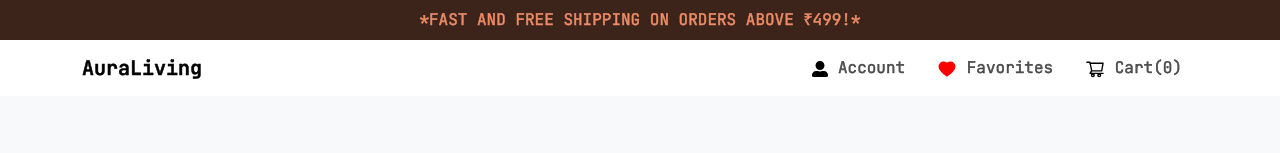
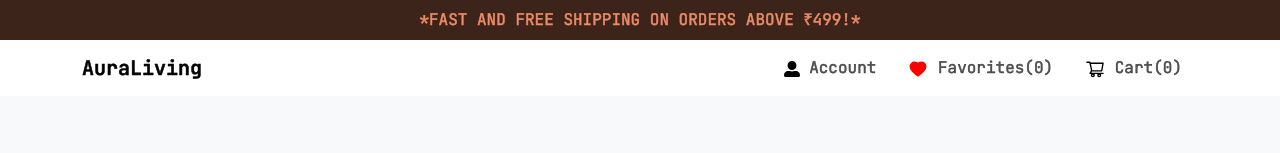
Before and after one commit to jeeveshmahajan7/AuraLiving_Frontend, a React (Vite) app: page / in a window 1280 px wide. Shown: the top 153 px of the page. Built offline with nearby package versions, Linux system fonts and the light colour scheme; no server answers.

Commit message:
feat(ui): add favorites count to navbar

```diff
--- a/src/App.jsx
+++ b/src/App.jsx
@@ -18,6 +18,7 @@ import Orders from "./pages/Orders";
 import SelectAddress from "./pages/SelectAddress";
 import AccountLayout from "./pages/AccountLayout";
 import Profile from "./components/Profile";
+import useFetch from "../useFetch";
 
 function App() {
   const [priceUpperLimit, setPriceUpperLimit] = useState(10000);
@@ -42,6 +43,16 @@ function App() {
             mapped[item.product._id] = item.quantity;
           });
           setLocalCartItems(mapped);
+        }
+      })
+      .catch((err) => console.log("Error fetching cart:", err));
+
+    fetch(`${API}/users/${userId}/favorites`)
+      .then((res) => res.json())
+      .then((data) => {
+        if (data?.favoriteProducts) {
+          const idsArray = data.favoriteProducts.map((item) => item._id);
+          setLocalFavoriteIds(idsArray);
         }
       })
       .catch((err) => console.log("Error fetching cart:", err));
--- a/src/components/Header.jsx
+++ b/src/components/Header.jsx
@@ -13,6 +13,10 @@ const Header = () => {
     (sum, qty) => sum + qty,
     0
   );
+
+  const favoriteCount = Array.isArray(localFavoriteIds)
+    ? localFavoriteIds.length
+    : 0;
 
   const loaction = useLocation();
   const isInsideProductListingPage =
@@ -70,7 +74,8 @@ const Header = () => {
               </li>
               <li className="nav-item mx-md-2">
                 <Link to="/favorites" className="nav-link">
-                  <AiFillHeart color="red" size={20} /> Favorites
+                  <AiFillHeart color="red" size={20} /> Favorites(
+                  <span>{favoriteCount}</span>)
                 </Link>
               </li>
               <li className="nav-item mx-md-2">
```
